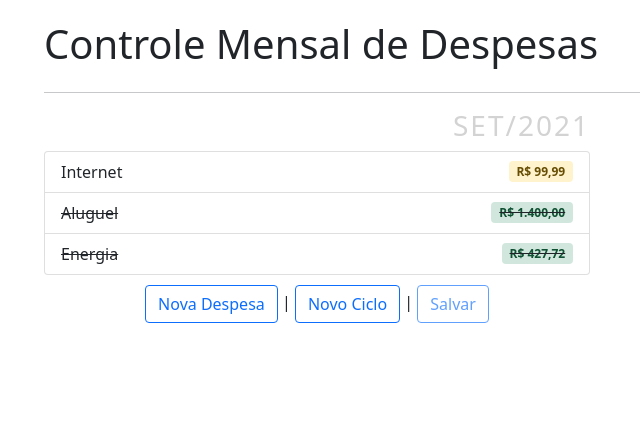
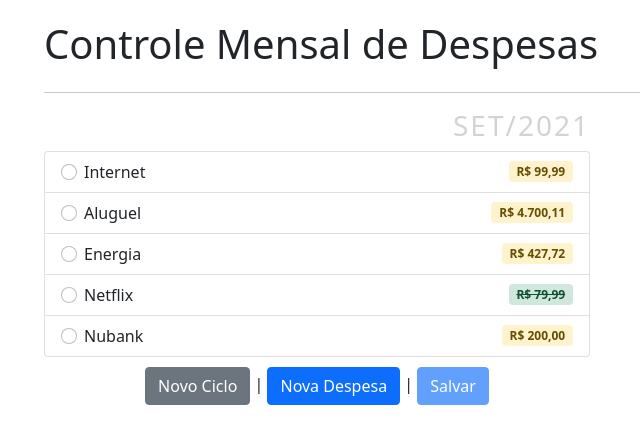
Before and after one commit to dcodifica/despesas-mensais-angular, an Angular app: page /despesas in a window 1280 px wide. Shown: the top 444 px of the page, without its empty margins (38-678 px from the left). Built offline with nearby package versions, Linux system fonts and the light colour scheme.

Commit message:
Adicionado radio button para selecionar uma despesa, bem como botões para editar ou excluir a despesa selecionada.

```diff
--- a/src/app/components/lista-despesas/lista-despesas.component.css
+++ b/src/app/components/lista-despesas/lista-despesas.component.css
@@ -1,8 +1,8 @@
-.li-despesa-paga {
+.badge-despesa-paga {
     text-decoration: line-through;
 }
 
-.li-despesa {
+.pointer {
     cursor: pointer;
 }
 
@@ -16,3 +16,7 @@
     margin-top: 10px;
     text-align: center;
 }
+
+.nome-despesa {
+    margin-left: 7px;
+}
--- a/src/app/components/lista-despesas/lista-despesas.component.html
+++ b/src/app/components/lista-despesas/lista-despesas.component.html
@@ -6,22 +6,38 @@
 <div class="row">
     <div class="col-xs-12 col-md-6">
         <ul class="list-group">
-            <li *ngFor="let despesa of despesas" (click)="trocarStatusDespesa(despesa.id) "
-                [ngClass]="{ 'li-despesa-paga': despesa.paga == true }"
+            <li *ngFor="let despesa of despesas"
                 class="list-group-item d-flex justify-content-between align-items-center li-despesa">
-                {{ despesa.nome }}
-                <span [ngClass]="{ 'alert-success': despesa.paga == true, 'alert-warning': despesa.paga == false }"
-                    class="badge badge-pill">
+                <div>
+                    <input #radioSelecaoDespesa (click)="selecionarDespesa(despesa.id, radioSelecaoDespesa)"
+                        class="form-check-input pointer" type="radio" name="radio-despesa"
+                        [id]="'radio-selecao-despesa-' + despesa.id">
+                    <label class="nome-despesa form-check-label pointer"
+                        [for]="'radio-selecao-despesa-' + despesa.id">{{
+                        despesa.nome }}
+                    </label>
+                </div>
+                <span [ngClass]="{ 'alert-success': despesa.paga == true,
+                    'alert-warning': despesa.paga == false,
+                    'badge-despesa-paga': despesa.paga == true }" (click)="trocarStatusDespesa(despesa.id)"
+                    class="badge badge-pill pointer">
                     {{ despesa.valor | moeda }}
                 </span>
             </li>
         </ul>
     </div>
 </div>
-<div class="row">
+<div class="row" *ngIf="idDespesaSelecionada == ''">
     <div class="col-xs-12 col-md-6 btn-grupo-acoes">
-        <button class="btn btn-outline-primary">Nova Despesa</button> |
-        <button class="btn btn-outline-primary">Novo Ciclo</button> |
-        <button class="btn btn-outline-primary" disabled>Salvar</button>
+        <button class="btn btn-secondary">Novo Ciclo</button> |
+        <button class="btn btn-primary">Nova Despesa</button> |
+        <button class="btn btn-primary" disabled>Salvar</button>
     </div>
 </div>
+<div class="row" *ngIf="idDespesaSelecionada != ''">
+    <div class="col-xs-12 col-md-6 btn-grupo-acoes">
+        <button class="btn btn-secondary" (click)="cancelarSelecaoDespesa()">Voltar</button> |
+        <button class="btn btn-primary">Editar</button> |
+        <button class="btn btn-danger">Excluir</button>
+    </div>
+</div>
--- a/src/app/components/lista-despesas/lista-despesas.component.ts
+++ b/src/app/components/lista-despesas/lista-despesas.component.ts
@@ -12,6 +12,8 @@ export class ListaDespesasComponent implements OnInit, OnDestroy {
   despesas!: Despesa[];
   mesAtual: string = 'SET/2021';
   despesasForamAlteradasSubscription!: Subscription;
+  idDespesaSelecionada: string = '';
+  radioDespesaSelecionada!: HTMLInputElement;
 
   constructor(private despesasService: DespesasService) { }
 
@@ -30,6 +32,16 @@ export class ListaDespesasComponent implements OnInit, OnDestroy {
     this.despesasService.trocarStatusDespesa(idDespesa);
   }
 
+  selecionarDespesa(idDespesa: string, radioSelecaoDespesa: HTMLInputElement): void {
+    this.radioDespesaSelecionada = radioSelecaoDespesa;
+    this.idDespesaSelecionada = idDespesa;
+  }
+
+  cancelarSelecaoDespesa(): void {
+    this.idDespesaSelecionada = '';
+    this.radioDespesaSelecionada.checked = false;
+  }
+
   ngOnDestroy(): void {
     this.despesasForamAlteradasSubscription.unsubscribe();
   }
--- a/src/app/services/despesas.service.ts
+++ b/src/app/services/despesas.service.ts
@@ -9,8 +9,10 @@ export class DespesasService {
   despesasForamAlteradas: Subject<Despesa[]> = new Subject<Despesa[]>();
   private despesas: Despesa[] = [
     { id: '0', nome: 'Internet', valor: 99.99, paga: false },
-    { id: '1', nome: 'Aluguel', valor: 1400.00, paga: true },
-    { id: '2', nome: 'Energia', valor: 427.72, paga: true }
+    { id: '1', nome: 'Aluguel', valor: 4700.11, paga: false },
+    { id: '2', nome: 'Energia', valor: 427.72, paga: false },
+    { id: '3', nome: 'Netflix', valor: 79.99, paga: true },
+    { id: '4', nome: 'Nubank', valor: 200.00, paga: false }
   ];
 
   constructor() { }
```
